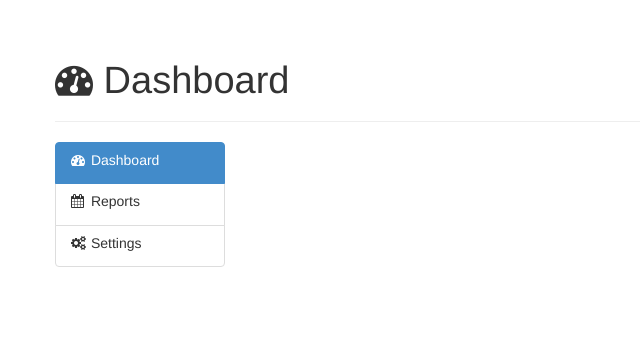
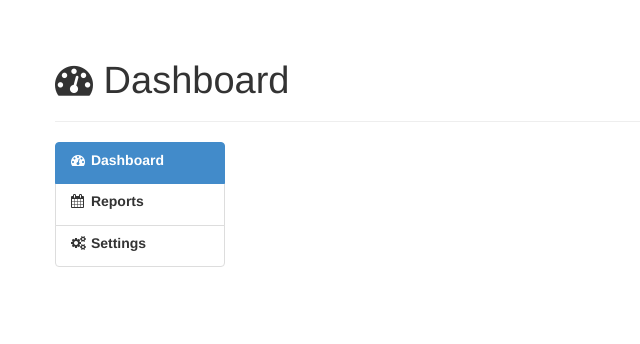
Before and after one commit to drscream/stech-uhr, a Django app: template stechuhr/templates/dashboard.html in a window 1280 px wide. Shown: the part 50-394 px from the top of the page, without its empty margins (0-640 px from the left). Run offline with Django 3.2, Linux system fonts and the light colour scheme; the template is opened without the code that fills it, so the values that code supplies are empty.

Commit message:
set sidebar navigation font weight 'bold'

```diff
--- a/stechuhr/static/css/bootstrap.custom.css
+++ b/stechuhr/static/css/bootstrap.custom.css
@@ -27,6 +27,10 @@ body,
 .report-header-link:hover {
 	text-decoration: none;
 	color: #000000;
+}
+
+.list-group-item-heading {
+	font-weight: bold;
 }
 
 #wrap {
```
